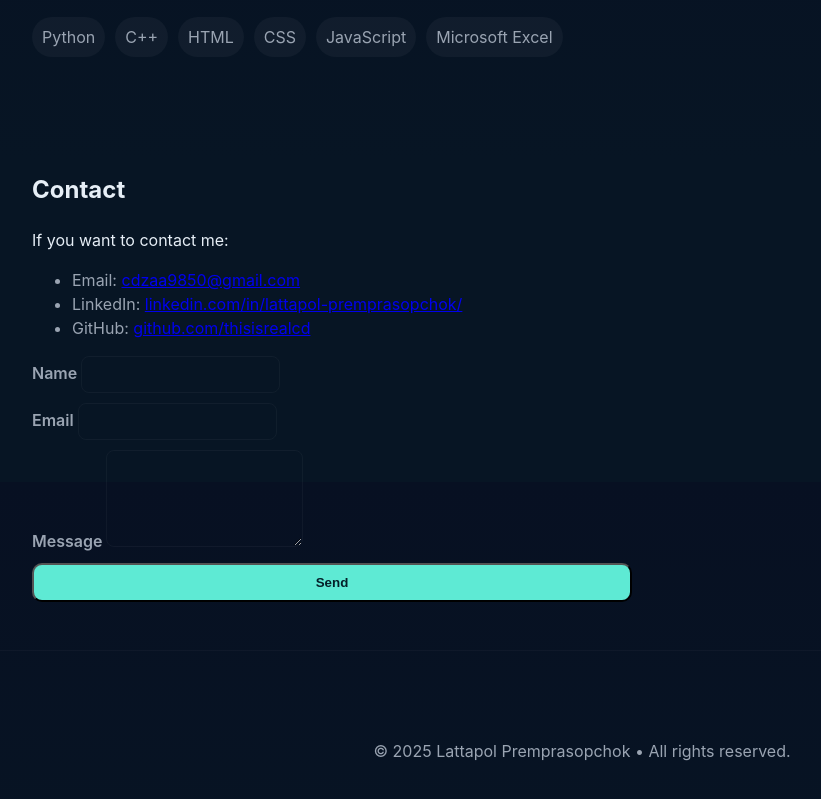
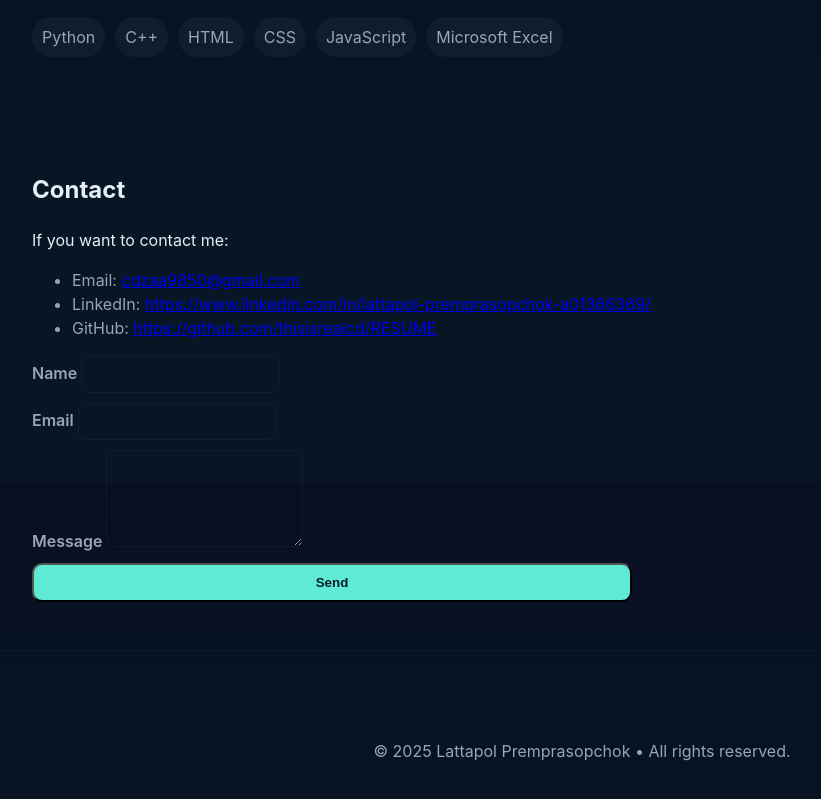
Before and after one commit to thisisrealcd/RESUME, a plain HTML site: page index.html in a window 1280 px wide. Shown: the part 1918-2717 px from the top of the page, without its empty margins (58-879 px from the left). Drawn offline with Linux system fonts and the light colour scheme.

```diff
--- a/index.html
+++ b/index.html
@@ -144,8 +144,8 @@
 
       <ul class="contact-list">
         <li>Email: <a href="mailto:cdzaa9850@gmail.com">cdzaa9850@gmail.com</a></li>
-        <li>LinkedIn: <a href="#" target="_blank" rel="noopener">linkedin.com/in/lattapol-premprasopchok/</a></li>
-        <li>GitHub: <a href="#" target="_blank" rel="noopener">github.com/thisisrealcd</a></li>
+        <li>LinkedIn: <a href="#" target="_blank" rel="noopener">https://www.linkedin.com/in/lattapol-premprasopchok-a01366369/</a></li>
+        <li>GitHub: <a href="#" target="_blank" rel="noopener">https://github.com/thisisrealcd/RESUME</a></li>
       </ul>
 
       <form id="contactForm" class="contact-form" onsubmit="return handleForm(event)">
```
